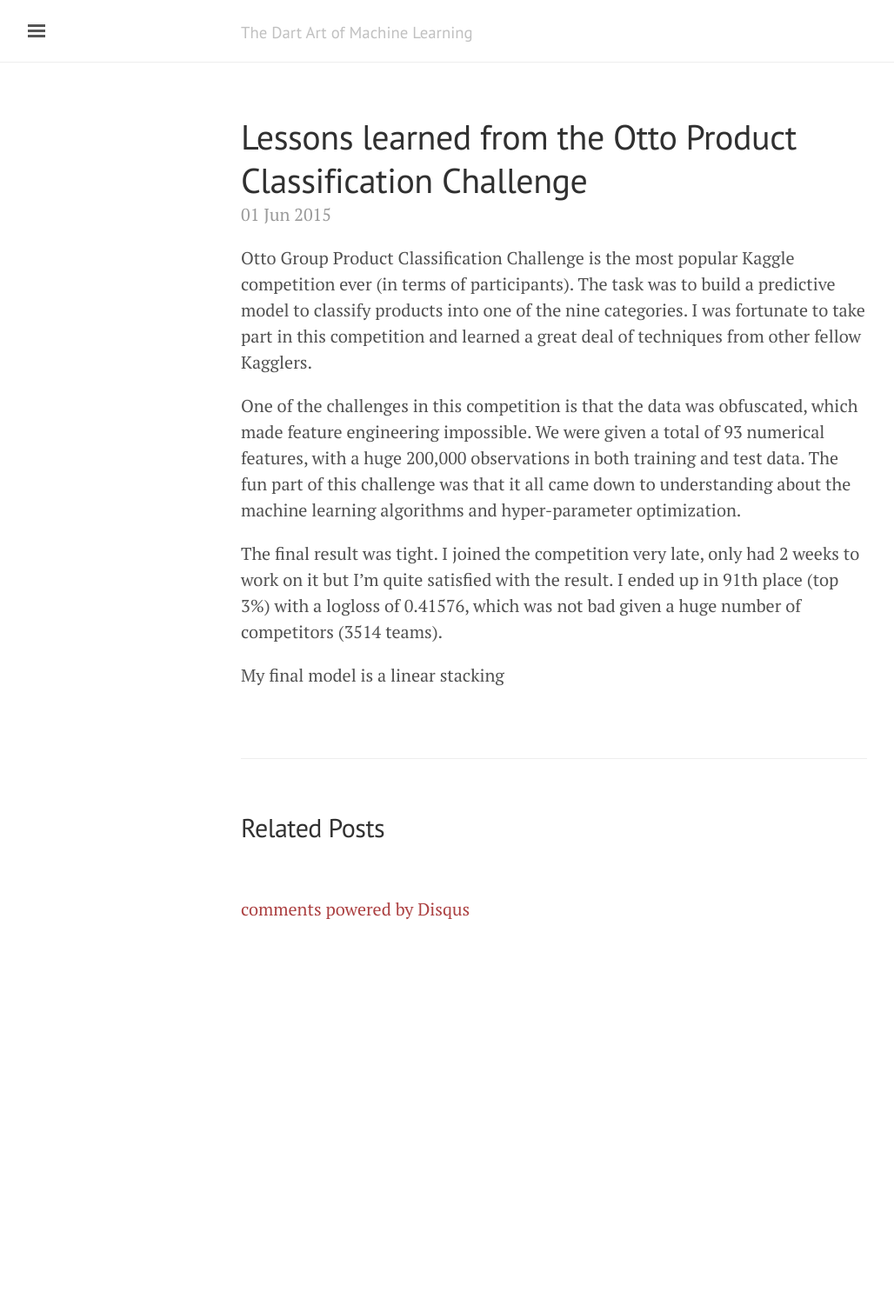
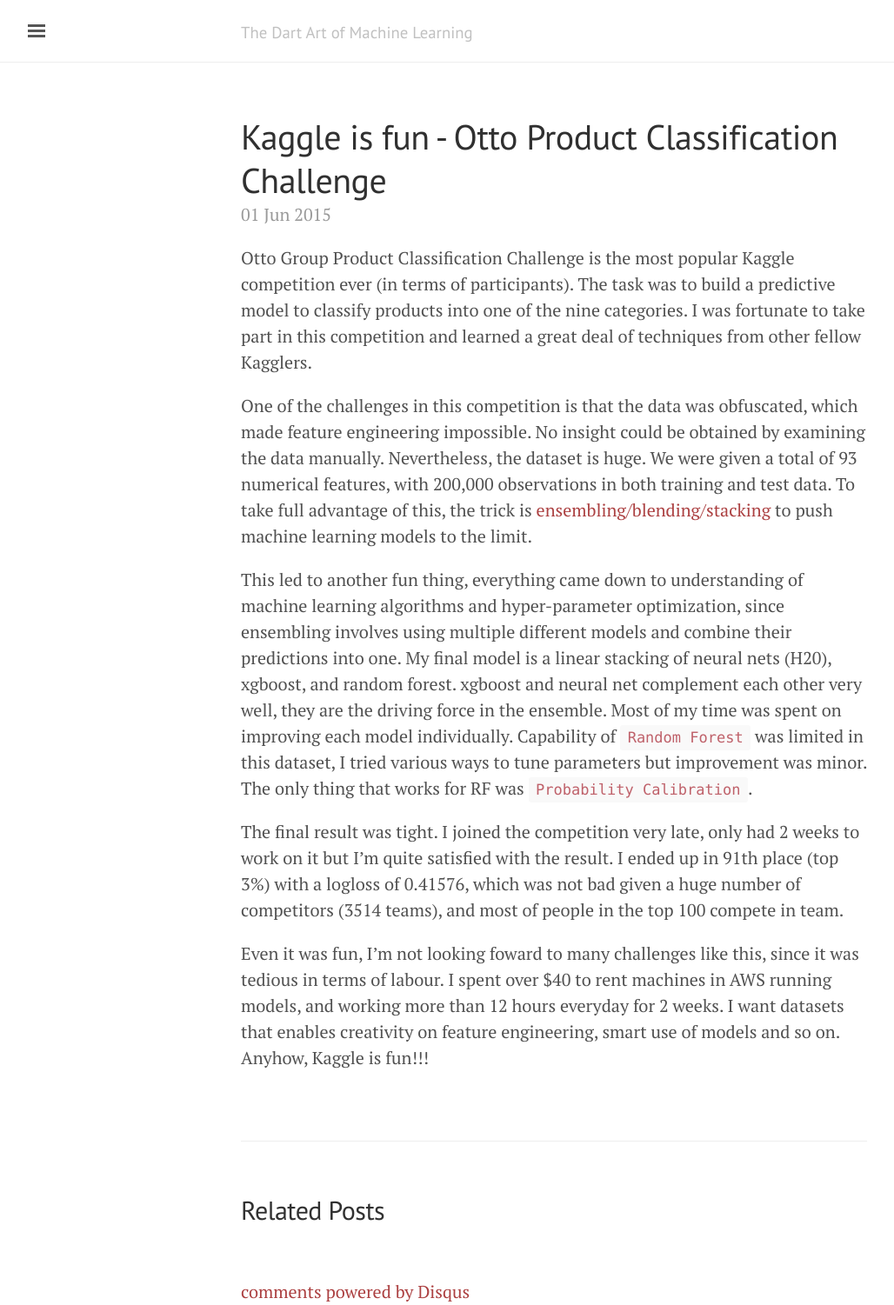
Before and after one commit to anhtu/Tu-Ng-blog, a Jekyll site: the page built from _posts/2015-06-01-lessons-learned-from-the-otto-product-classification-challenge.md, in a window 1280 px wide. Shown: the whole page at 87% size, without its empty margins (3-1031 px from the left). Built offline with Jekyll 4.4.1, drawn with Linux system fonts in a browser that asks for light colours; comment, search, counter and statistics services are not loaded; before the commit the page ends 1061 px from its top, so only the background shows below that.

Commit message:
Otto post

```diff
--- a/_posts/2015-06-01-lessons-learned-from-the-otto-product-classification-challenge.md
+++ b/_posts/2015-06-01-lessons-learned-from-the-otto-product-classification-challenge.md
@@ -1,6 +1,6 @@
 ---
 layout: post
-title: Lessons learned from the Otto Product Classification Challenge
+title: Kaggle is fun - Otto Product Classification Challenge
 tags:
 - kaggle
 - machine learning
@@ -9,8 +9,10 @@
 
 Otto Group Product Classification Challenge is the most popular Kaggle competition ever (in terms of participants). The task was to build a predictive model to classify products into one of the nine categories. I was fortunate to take part in this competition and learned a great deal of techniques from other fellow Kagglers.
 
-One of the challenges in this competition is that the data was obfuscated, which made feature engineering impossible. We were given a total of 93 numerical features, with a huge 200,000 observations in both training and test data. The fun part of this challenge was that it all came down to understanding about the machine learning algorithms and hyper-parameter optimization.
+One of the challenges in this competition is that the data was obfuscated, which made feature engineering impossible. No insight could be obtained by examining the data manually. Nevertheless, the dataset is huge. We were given a total of 93 numerical features, with 200,000 observations in both training and test data. To take full advantage of this, the trick is [ensembling/blending/stacking](https://en.wikipedia.org/wiki/Ensemble_learning) to push machine learning models to the limit.
 
-The final result was tight. I joined the competition very late, only had 2 weeks to work on it but I'm quite satisfied with the result. I ended up in 91th place (top 3%) with a logloss of 0.41576, which was not bad given a huge number of competitors (3514 teams).
+This led to another fun thing, everything came down to understanding of machine learning algorithms and hyper-parameter optimization, since ensembling involves using multiple different models and combine their predictions into one. My final model is a linear stacking of neural nets (H20), xgboost, and random forest. xgboost and neural net complement each other very well, they are the driving force in the ensemble. Most of my time was spent on improving each model individually. Capability of `Random Forest` was limited in this dataset, I tried various ways to tune parameters but improvement was minor. The only thing that works for RF was `Probability Calibration`.
 
-My final model is a linear stacking
+The final result was tight. I joined the competition very late, only had 2 weeks to work on it but I'm quite satisfied with the result. I ended up in 91th place (top 3%) with a logloss of 0.41576, which was not bad given a huge number of competitors (3514 teams), and most of people in the top 100 compete in team.
+
+Even it was fun, I'm not looking foward to many challenges like this, since it was tedious in terms of labour. I spent over $40 to rent machines in AWS running models, and working more than 12 hours everyday for 2 weeks. I want datasets that enables creativity on feature engineering, smart use of models and so on. Anyhow, Kaggle is fun!!!
```
